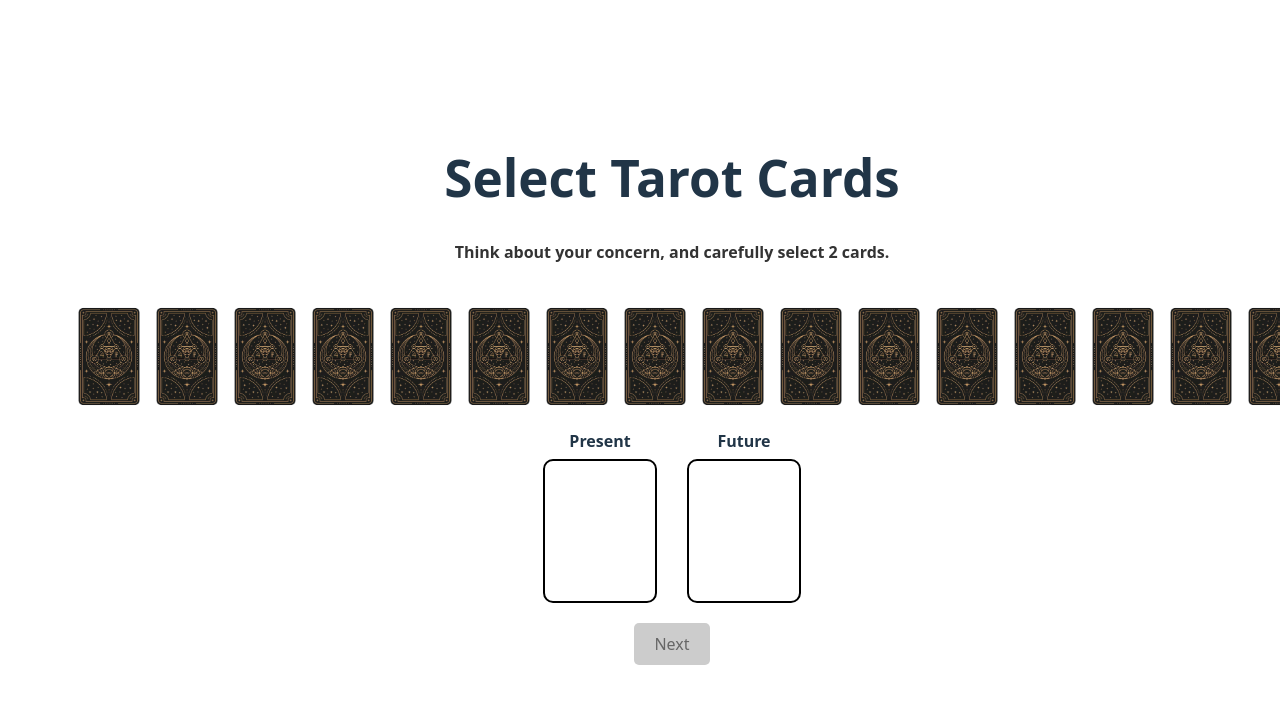
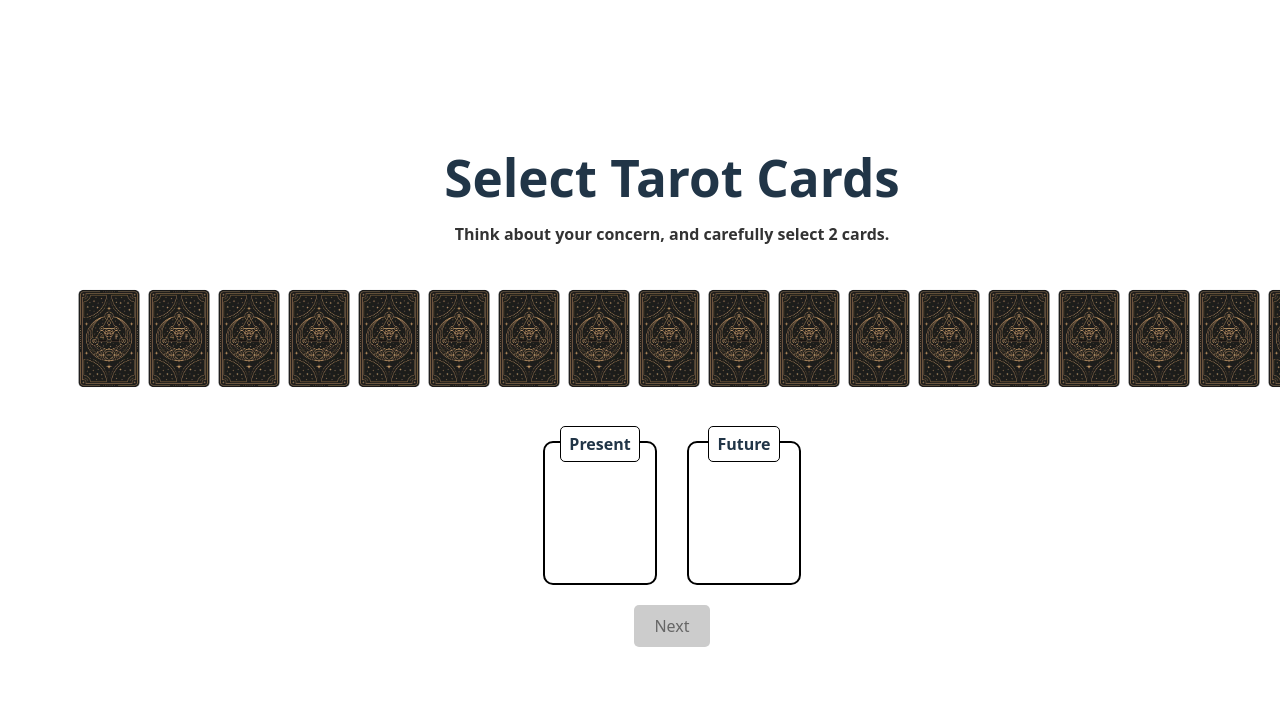
Before and after one commit to MJZ-Templates/tarot-widget, a React (Vite) app: page / in a window 1280 px wide. Shown: the top 704 px of the page. Built offline with nearby package versions, Linux system fonts and the light colour scheme.

Commit message:
design: 폰트 사이즈 등 수정

```diff
--- a/src/pages/InterpretationPage.jsx
+++ b/src/pages/InterpretationPage.jsx
@@ -47,13 +47,11 @@ export default InterpretationPage;
 const Container = styled.div`
   max-width: 800px;
   margin: 0 auto;
-  padding: 20px;
   text-align: center;
 `;
 
 const Title = styled.h1`
-  font-size: 24px;
-  margin-bottom: 20px;
+  margin: 1rem;
 `;
 
 const InterpretationContainer = styled.div`
@@ -80,7 +78,7 @@ const Card = styled.div`
 `;
 
 const CardImage = styled.img`
-  width: 100%;
+  width: 150px;
   height: auto;
   border-radius: 5px;
 `;
--- a/src/pages/ResultPage.jsx
+++ b/src/pages/ResultPage.jsx
@@ -71,13 +71,11 @@ export default ResultPage;
 const Container = styled.div`
   max-width: 800px;
   margin: 0 auto;
-  padding: 20px;
   text-align: center;
 `;
 
 const Title = styled.h1`
-  font-size: 24px;
-  margin-bottom: 20px;
+  margin: 1rem;
 `;
 
 const ResultContainer = styled.div`
--- a/src/pages/SelectCardPage.jsx
+++ b/src/pages/SelectCardPage.jsx
@@ -59,7 +59,7 @@ const SelectCardPage = () => {
 
   return (
     <Container>
-      <h1>Select Tarot Cards</h1>
+      <Title>Select Tarot Cards</Title>
       <SelectionGuide>
         Think about your concern, and carefully select 2 cards.
       </SelectionGuide>
@@ -131,6 +131,10 @@ const Container = styled.div`
   text-align: center;
 `;
 
+const Title = styled.h1`
+  margin: 1rem;
+`;
+
 const SelectionGuide = styled.p`
   text-align: center;
   font-size: 16px;
@@ -150,7 +154,6 @@ const CardScrollContainer = styled.div`
 
 const CardScroll = styled.div`
   display: flex;
-  gap: 8px;
   width: max-content;
   padding: 10px;
 `;
@@ -178,10 +181,13 @@ const SelectedBox = styled.div`
 
 const Label = styled.span`
   position: absolute;
-  top: -35px;
+  top: -15px;
+  background: white;
   font-size: 16px;
   font-weight: bold;
   padding: 5px 8px;
+  border-radius: 5px;
+  border: 1px solid #000;
 `;
 
 const SelectedCard = styled.img`
```
